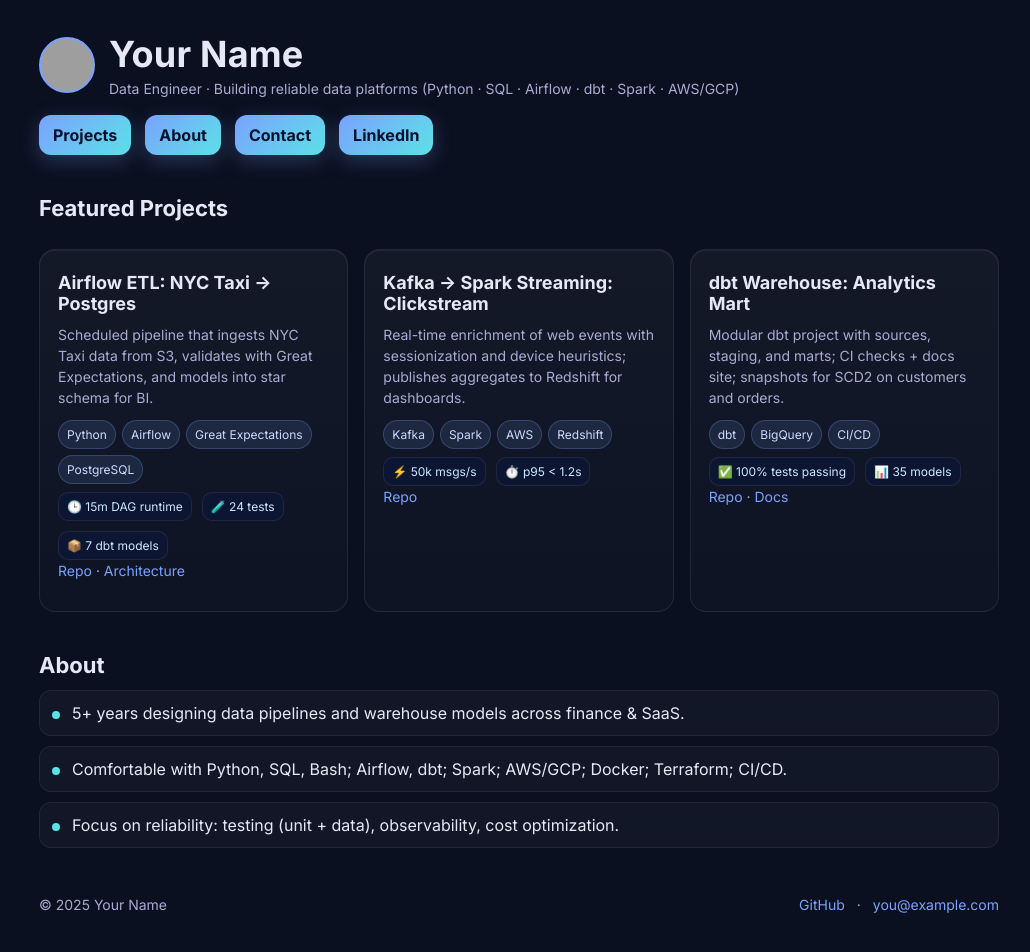
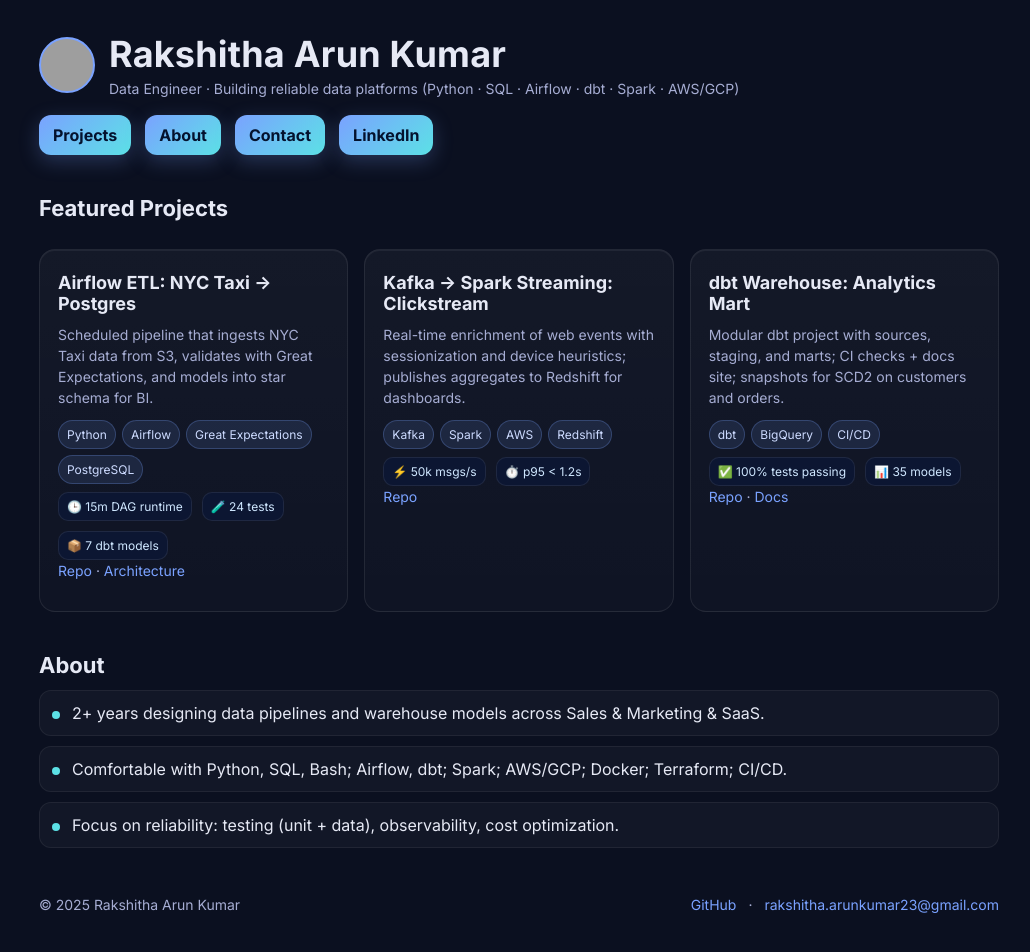
Before and after one commit to Raksh236/RakshithaArunKumar, a plain HTML site: page index.html in a window 1280 px wide. Shown: the whole page, without its empty margins (121-1151 px from the left). Drawn offline with Linux system fonts and the light colour scheme; grey boxes are pictures that could not be loaded.

Commit message:
Update index.html

```diff
--- a/index.html
+++ b/index.html
@@ -62,15 +62,15 @@
       <div class="brand">
         <div class="avatar" aria-hidden></div>
         <div>
-          <h1>Your Name</h1>
+          <h1>Rakshitha Arun Kumar</h1>
           <div class="sub">Data Engineer · Building reliable data platforms (Python · SQL · Airflow · dbt · Spark · AWS/GCP)</div>
         </div>
       </div>
       <nav>
         <a class="btn" href="#projects">Projects</a>
         <a class="btn" href="#about">About</a>
-        <a class="btn" href="mailto:you@example.com">Contact</a>
-        <a class="btn" href="https://www.linkedin.com/" target="_blank" rel="noopener">LinkedIn</a>
+        <a class="btn" href="mailto:rakshitha.arunkumar23@gmail.com">Contact</a>
+        <a class="btn" href="https://www.linkedin.com/in/rakshitha-arunkumar1/" target="_blank" rel="noopener">LinkedIn</a>
       </nav>
     </header>
 
@@ -112,18 +112,18 @@
     <section id="about" class="section">
       <h2>About</h2>
       <div class="list">
-        <div class="item"><div class="bullet"></div><div>5+ years designing data pipelines and warehouse models across finance & SaaS.</div></div>
+        <div class="item"><div class="bullet"></div><div>2+ years designing data pipelines and warehouse models across Sales & Marketing & SaaS.</div></div>
         <div class="item"><div class="bullet"></div><div>Comfortable with Python, SQL, Bash; Airflow, dbt; Spark; AWS/GCP; Docker; Terraform; CI/CD.</div></div>
         <div class="item"><div class="bullet"></div><div>Focus on reliability: testing (unit + data), observability, cost optimization.</div></div>
       </div>
     </section>
 
     <footer>
-      <div>© <span id="year"></span> Your Name</div>
+      <div>© <span id="year"></span> Rakshitha Arun Kumar</div>
       <div class="links">
-        <a href="https://github.com/yourusername" target="_blank" rel="noopener">GitHub</a>
+        <a href="https://github.com/Raksh236" target="_blank" rel="noopener">GitHub</a>
         <span>·</span>
-        <a href="mailto:you@example.com">you@example.com</a>
+        <a href="rakshitha.arunkumar23@gmail.com">rakshitha.arunkumar23@gmail.com</a>
       </div>
     </footer>
   </div>
```
